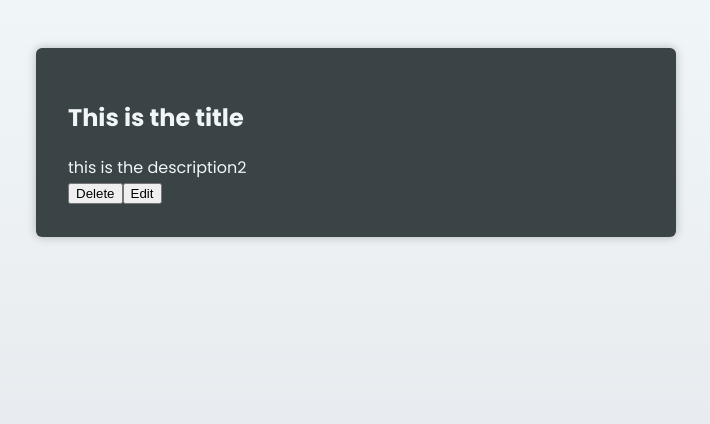
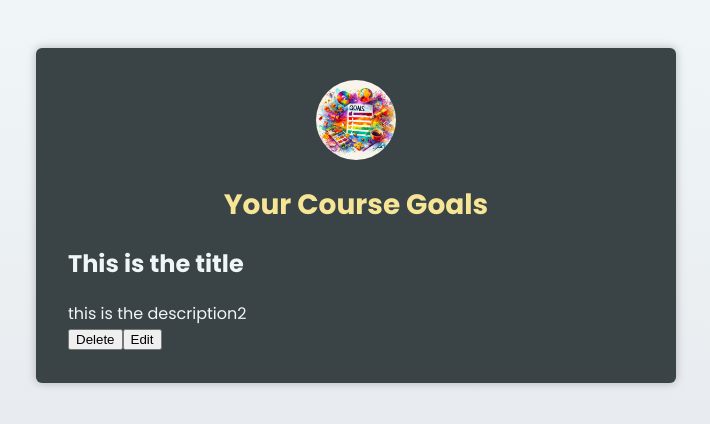
Before and after one commit to TarekAbdo223/Courses-TS, a React (Vite) app: page / in a window 1280 px wide. Shown: the top 424 px of the page, without its empty margins (284-994 px from the left). Built offline with nearby package versions, Linux system fonts and the light colour scheme; the HTML template or start-up script is replaced by a standard one.

Commit message:
finish the header

```diff
--- a/src/App.tsx
+++ b/src/App.tsx
@@ -1,8 +1,13 @@
 import CourseGoal from "./components/CourseGoal";
+import Header from "./components/Header";
+import goalsImg from "./assets/goals.jpg";
 
 export default function App() {
   return (
     <main>
+      <Header image={{ src: goalsImg, alt: "A list of goals" }}>
+        <h1>Your Course Goals</h1>
+      </Header>
       <CourseGoal title="This is the title">
         this is the description2
       </CourseGoal>
--- a/src/components/CourseGoal.tsx
+++ b/src/components/CourseGoal.tsx
@@ -7,7 +7,6 @@ import { type PropsWithChildren, type ReactNode } from "react";
 // };
 
 type CourseGoalProps = PropsWithChildren<{ title: string }>;
-
 const CourseGoal = ({ title, children }: CourseGoalProps) => {
   return (
     <article>
--- /dev/null
+++ b/src/components/Header.tsx
@@ -0,0 +1,18 @@
+import { Children, type PropsWithChildren } from "react";
+
+type HeaderProps = PropsWithChildren<{
+  image: {
+    src: string;
+    alt: string;
+  };
+}>;
+const Header = ({ children, image }: HeaderProps) => {
+  return (
+    <header>
+      <img src={image.src} alt={image.alt} />
+      {children}
+    </header>
+  );
+};
+
+export default Header;
```
